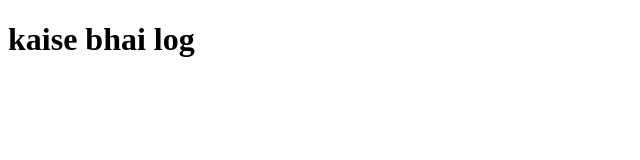
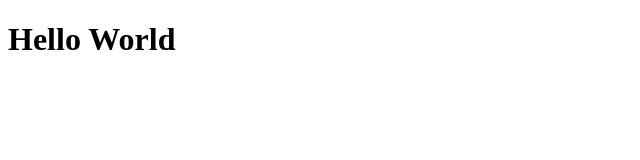
Before and after one commit to aniketkapdule/Test_Project, a plain HTML site: page index.html in a window 1280 px wide. Shown: the whole page, without its empty margins (0-640 px from the left). Drawn offline with Linux system fonts and the light colour scheme.

Commit message:
commit on 'master'

```diff
--- a/index.html
+++ b/index.html
@@ -6,6 +6,6 @@
     <title>Hello</title>
 </head>
 <body>
-    <h1>kaise bhai log</h1>
+    <h1>Hello World</h1>
 </body>
 </html>
```
